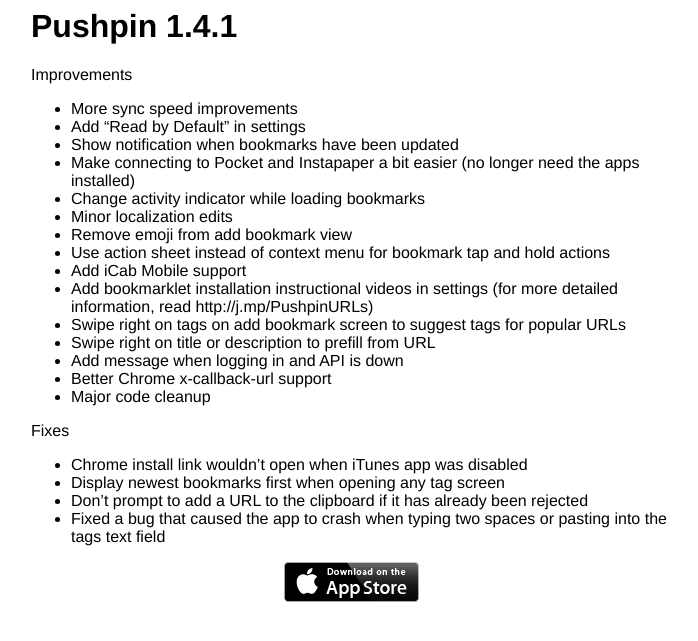
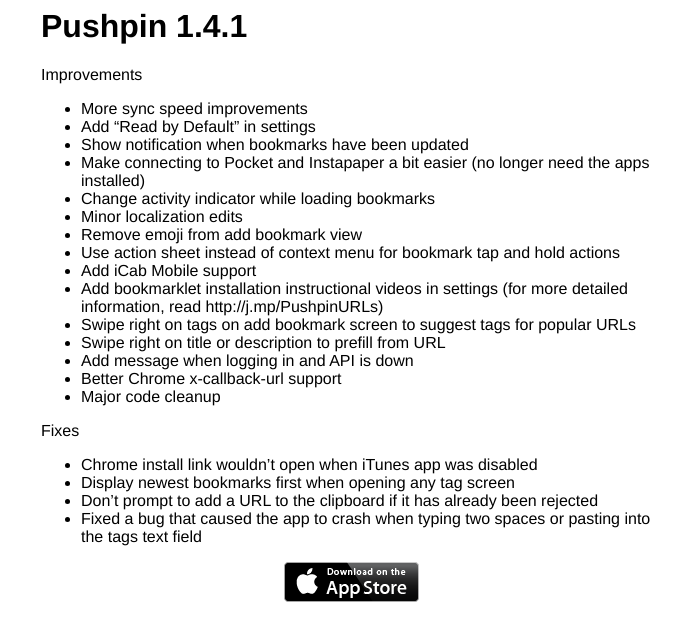
Before and after one commit to aurorasoftware/aurorasoftware.github.com, a Jekyll site: the page software/pushpin/changelog/1.4.1/index.html, which Jekyll copies as it is, in a window 1280 px wide. Shown: the top 641 px of the page, without its empty margins (289-987 px from the left). Built offline with Jekyll 4.4.1, drawn with Linux system fonts in a browser that asks for light colours; Markdown is read by kramdown in place of the engine named in the settings.

Commit message:
more wrapper

```diff
--- a/software/pushpin/changelog/1.4.1/index.html
+++ b/software/pushpin/changelog/1.4.1/index.html
@@ -4,7 +4,7 @@
   }
 
   div.wrapper {
-    width:640px;
+    width:620px;
     margin:0 auto;
   }
 
@@ -12,19 +12,11 @@
     body {
       font-size:50px;
     }
-
-    div.wrapper {
-      width:100%;
-    }
   }
 
   @media screen and (device-aspect-ratio: 40/71) {
     body {
       font-size:50px;
-    }
-
-    div.wrapper {
-      width:100%;
     }
   }
 </style>
```
